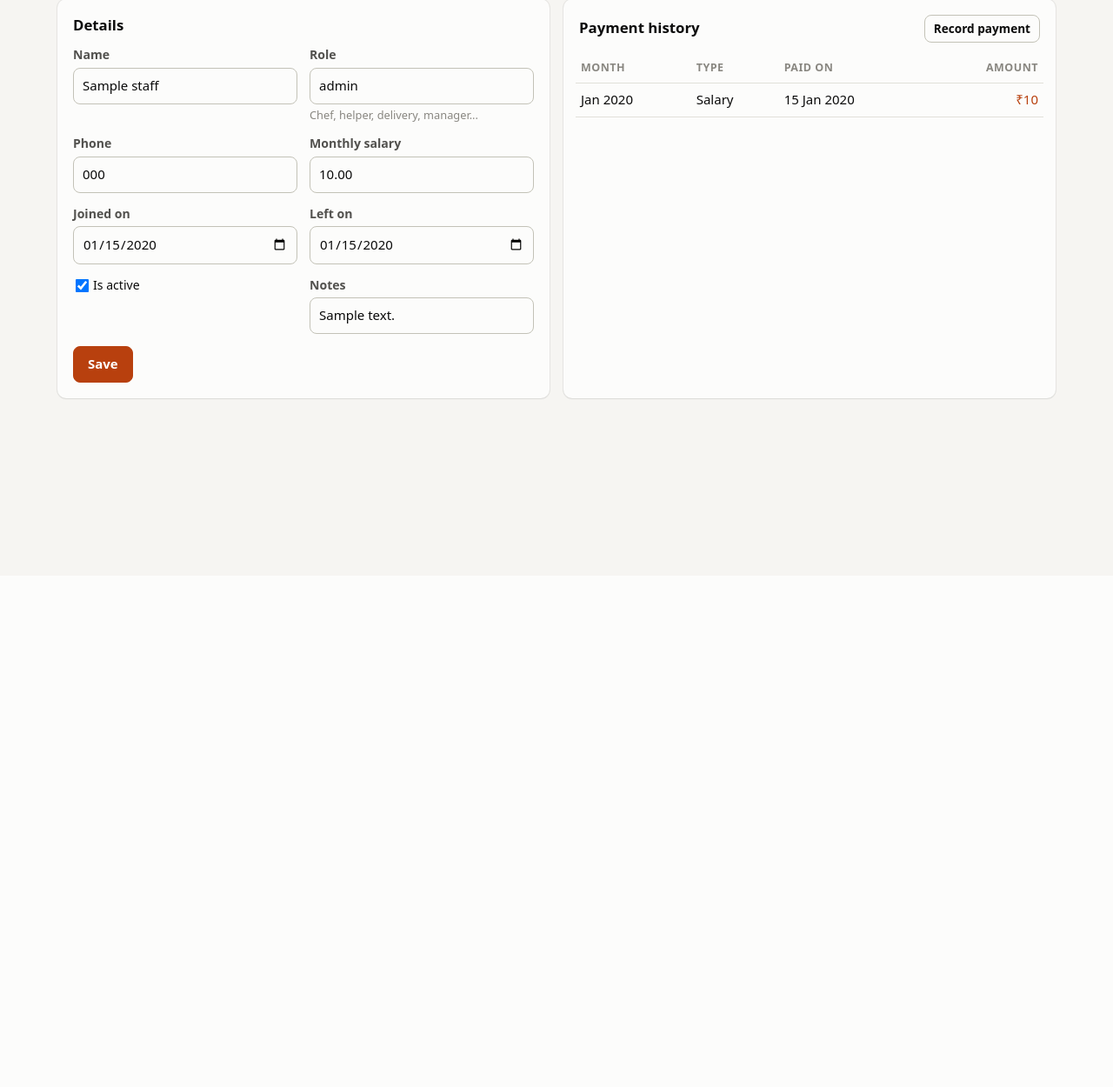
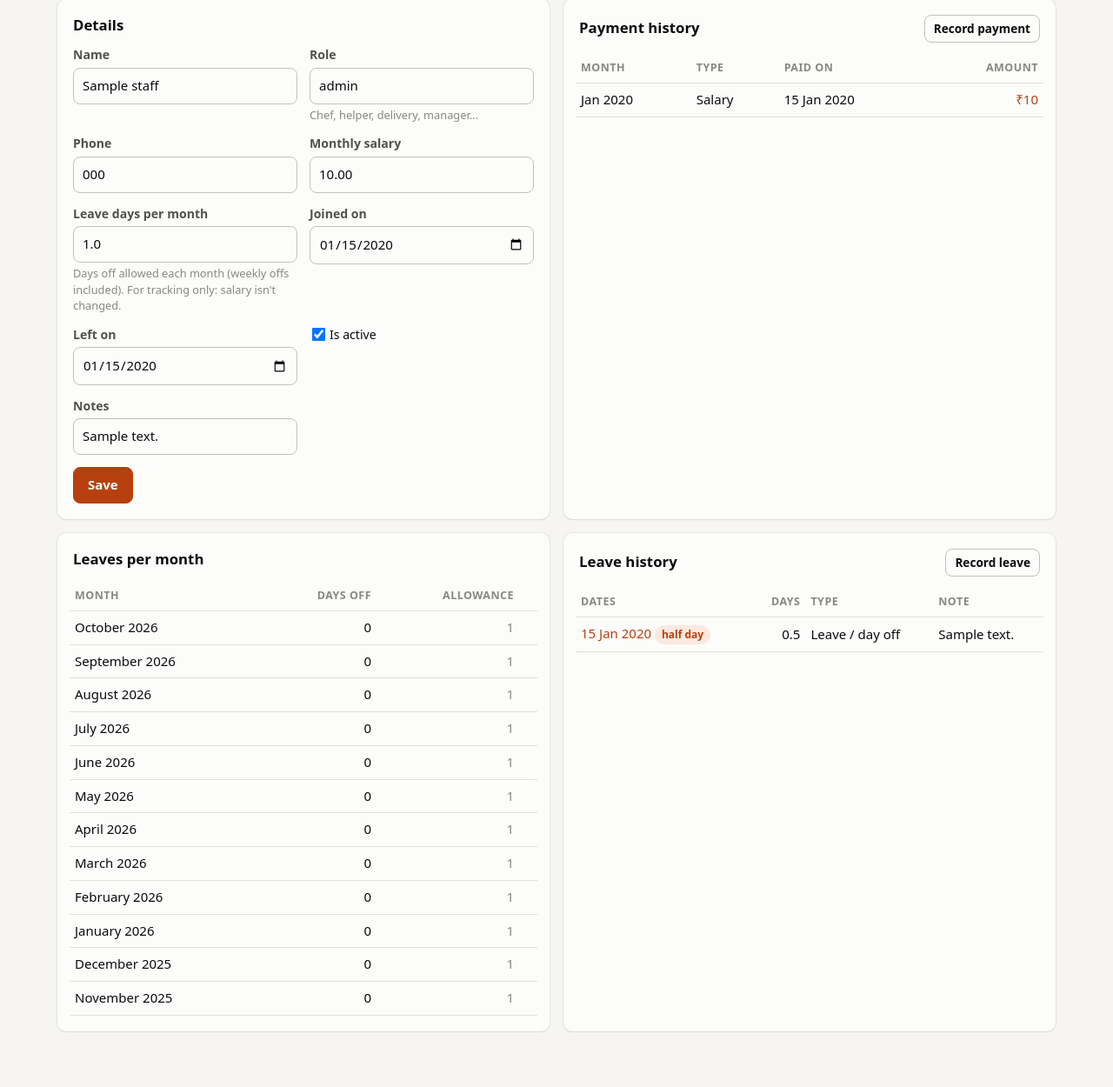
Before and after one commit to ShadowSahil/Eatalley_management, a Django app: page /staff/1/edit/ in a window 1280 px wide. Shown: the part 138-1388 px from the top of the page at 87% size. Before the commit the page ends 597 px from the top, so only its background shows below. Run offline with Django 5.2, Linux system fonts and the light colour scheme; a user stored in the database is signed in; tables that the repository leaves empty hold one stand-in row (values such as "Sample post").

Commit message:
Track staff leaves against a monthly allowance
- Record leave for a day, a half day or a date range, with a type (leave
  / day off, sick, other) and a note. Overlapping leaves for the same
  person and half days spanning several days are refused.
- Each staff member has "Leave days per month" (default 4, weekly offs
  included). The Staff page shows leaves taken vs allowance per person
  for the month, flags anyone over it, and lists the month's leaves.
- Each person's page shows leaves per month for the last year and their
  leave history.
- Tracking only: salary, balances and the P&L are unchanged.

Co-Authored-By: Claude Opus 5.5 <noreply@anthropic.com>

```diff
--- a/payroll/forms.py
+++ b/payroll/forms.py
@@ -2,13 +2,13 @@ from django import forms
 
 from core.models import Payer
 
-from .models import SalaryPayment, Staff
+from .models import Leave, SalaryPayment, Staff
 
 
 class StaffForm(forms.ModelForm):
     class Meta:
         model = Staff
-        fields = ["name", "role", "phone", "monthly_salary", "joined_on", "left_on", "is_active", "notes"]
+        fields = ["name", "role", "phone", "monthly_salary", "leave_allowance", "joined_on", "left_on", "is_active", "notes"]
         widgets = {
             "joined_on": forms.DateInput(attrs={"type": "date"}),
             "left_on": forms.DateInput(attrs={"type": "date"}),
@@ -36,3 +36,38 @@ class PaymentForm(forms.ModelForm):
         super().__init__(*args, **kwargs)
         if not self.instance.pk and not self.initial.get("paid_by"):
             self.initial["paid_by"] = Payer.default()
+
+
+class LeaveForm(forms.ModelForm):
+    class Meta:
+        model = Leave
+        fields = ["staff", "start", "end", "half_day", "kind", "note"]
+        widgets = {
+            "start": forms.DateInput(attrs={"type": "date"}),
+            "end": forms.DateInput(attrs={"type": "date"}),
+        }
+
+    def __init__(self, *args, **kwargs):
+        super().__init__(*args, **kwargs)
+        staff = Staff.objects.filter(is_active=True)
+        if self.instance.pk:
+            staff = staff | Staff.objects.filter(pk=self.instance.staff_id)
+        self.fields["staff"].queryset = staff
+        self.fields["end"].required = False
+
+    def clean(self):
+        data = super().clean()
+        staff, start, end = data.get("staff"), data.get("start"), data.get("end")
+        if not (staff and start):
+            return data
+        end = data["end"] = end or start
+        if end < start:
+            self.add_error("end", "'To' can't be before 'From'.")
+        elif data.get("half_day") and end != start:
+            self.add_error("half_day", "A half day is a single day: make 'To' the same as 'From'.")
+        else:
+            clash = Leave.objects.filter(staff=staff, start__lte=end, end__gte=start).exclude(pk=self.instance.pk).first()
+            if clash:
+                raise forms.ValidationError(f"{staff} already has leave recorded for {clash.start:%d %b}"
+                                            + (f"–{clash.end:%d %b}" if clash.end != clash.start else "") + ".")
+        return data
--- a/payroll/models.py
+++ b/payroll/models.py
@@ -1,3 +1,5 @@
+from decimal import Decimal
+
 from django.db import models
 
 from core.models import TrackedModel, paid_by_field
@@ -13,6 +15,10 @@ class Staff(models.Model):
     joined_on = models.DateField(null=True, blank=True)
     left_on = models.DateField(null=True, blank=True)
     is_active = models.BooleanField(default=True)
+    leave_allowance = models.DecimalField(
+        "Leave days per month", max_digits=4, decimal_places=1, default=4,
+        help_text="Days off allowed each month (weekly offs included). For tracking only: salary isn't changed.",
+    )
     notes = models.CharField(max_length=200, blank=True)
 
     class Meta:
@@ -55,3 +61,37 @@ class SalaryPayment(TrackedModel):
 
     def __str__(self):
         return f"{self.staff} {self.month:%b %Y} ₹{self.amount}"
+
+
+class Leave(TrackedModel):
+    """Days a staff member was off. Tracked against their monthly allowance; salary isn't changed."""
+
+    KINDS = [
+        ("leave", "Leave / day off"),
+        ("sick", "Sick"),
+        ("other", "Other"),
+    ]
+
+    staff = models.ForeignKey(Staff, on_delete=models.CASCADE, related_name="leaves")
+    start = models.DateField("From", default=today)
+    end = models.DateField("To", default=today, help_text="Same as From for a single day")
+    half_day = models.BooleanField(default=False, help_text="Only for a single day")
+    kind = models.CharField("Type", max_length=10, choices=KINDS, default="leave")
+    note = models.CharField(max_length=200, blank=True)
+
+    class Meta:
+        ordering = ["-start"]
+
+    def __str__(self):
+        return f"{self.staff} {self.start:%d %b}" + (f"–{self.end:%d %b}" if self.end != self.start else "")
+
+    @property
+    def days(self):
+        return Decimal("0.5") if self.half_day else Decimal((self.end - self.start).days + 1)
+
+    def days_between(self, start, end):
+        """Leave days falling between two dates (a leave can cross a month end)."""
+        lo, hi = max(self.start, start), min(self.end, end)
+        if lo > hi:
+            return Decimal(0)
+        return Decimal("0.5") if self.half_day else Decimal((hi - lo).days + 1)
--- a/payroll/services.py
+++ b/payroll/services.py
@@ -5,7 +5,7 @@ from django.db.models import Sum
 
 from core.periods import add_months, month_end, today
 
-from .models import SalaryPayment, Staff
+from .models import Leave, SalaryPayment, Staff
 
 ZERO = Decimal(0)
 
@@ -88,3 +88,11 @@ def allocate(months, start, end):
         if lo <= hi:
             total += m["per_day"] * ((hi - lo).days + 1)
     return total
+
+
+def leave_days(start, end):
+    """{staff_id: leave days between start and end}, counting only the part of each leave inside the range."""
+    days = defaultdict(lambda: ZERO)
+    for leave in Leave.objects.filter(start__lte=end, end__gte=start):
+        days[leave.staff_id] += leave.days_between(start, end)
+    return days
--- a/payroll/urls.py
+++ b/payroll/urls.py
@@ -12,4 +12,7 @@ urlpatterns = [
     path("pay/all/", views.pay_all, name="pay_all"),
     path("payments/<int:pk>/edit/", views.payment_form, name="payment_edit"),
     path("payments/<int:pk>/delete/", views.payment_delete, name="payment_delete"),
+    path("leave/", views.leave_form, name="leave"),
+    path("leave/<int:pk>/edit/", views.leave_form, name="leave_edit"),
+    path("leave/<int:pk>/delete/", views.leave_delete, name="leave_delete"),
 ]
--- a/payroll/views.py
+++ b/payroll/views.py
@@ -11,8 +11,9 @@ from core.models import Payer
 from core.periods import add_months, month_end, parse_date, today
 from core.templatetags.money import format_inr
 
-from .forms import PaymentForm, StaffForm
-from .models import SalaryPayment, Staff
+from .forms import LeaveForm, PaymentForm, StaffForm
+from .models import Leave, SalaryPayment, Staff
+from .services import leave_days
 
 ZERO = Decimal(0)
 
@@ -35,14 +36,17 @@ def index(request):
     for p in payments:
         paid[p.staff_id][p.kind] += p.amount
 
+    off = leave_days(month, m_end)
     rows = []
     for s in Staff.objects.all():
-        if not s.employed_during(month, m_end) and s.id not in paid:
+        if not s.employed_during(month, m_end) and s.id not in paid and s.id not in off:
             continue
         got = paid.get(s.id, {})
         total_paid = sum(got.values(), ZERO)
         rows.append({
             "staff": s,
+            "leave_days": off.get(s.id, ZERO),
+            "over_allowance": max(off.get(s.id, ZERO) - s.leave_allowance, ZERO),
             "salary_paid": got.get("salary", ZERO),
             "advance": got.get("advance", ZERO),
             "bonus": got.get("bonus", ZERO),
@@ -60,6 +64,7 @@ def index(request):
         "total_salary": sum((r["staff"].monthly_salary for r in rows if r["staff"].is_active), ZERO),
         "total_balance": sum((r["balance"] for r in rows), ZERO),
         "staff_form": StaffForm(prefix="staff"),
+        "leaves": Leave.objects.filter(start__lte=m_end, end__gte=month).select_related("staff").order_by("start"),
     })
 
 
@@ -80,7 +85,19 @@ def staff_edit(request, pk):
         messages.success(request, f"Saved {staff.name}.")
         return redirect("payroll:index")
     history = staff.payments.order_by("-month", "-paid_on")[:24]
-    return render(request, "payroll/staff_edit.html", {"form": form, "staff": staff, "history": history})
+    # Leave days per month for the last 12 months, against the allowance.
+    this_month = today().replace(day=1)
+    leave_months = []
+    for i in range(12):
+        m = add_months(this_month, -i)
+        if staff.joined_on and month_end(m) < staff.joined_on:
+            break
+        days = leave_days(m, month_end(m)).get(staff.id, ZERO)
+        leave_months.append({"month": m, "days": days, "over": max(days - staff.leave_allowance, ZERO)})
+    return render(request, "payroll/staff_edit.html", {
+        "form": form, "staff": staff, "history": history,
+        "leaves": staff.leaves.all()[:30], "leave_months": leave_months,
+    })
 
 
 def payment_form(request, pk=None):
@@ -142,3 +159,37 @@ def pay_all(request):
     else:
         messages.info(request, "Everyone is already paid for this month.")
     return redirect(_url(month))
+
+
+def leave_form(request, pk=None):
+    leave = get_object_or_404(Leave, pk=pk) if pk else None
+    initial = {}
+    if not leave:
+        day = parse_date(request.GET.get("date"), today())
+        initial = {"start": day, "end": day}
+        if request.GET.get("staff", "").isdigit():
+            initial["staff"] = int(request.GET["staff"])
+    form = LeaveForm(request.POST or None, instance=leave, initial=initial)
+    if request.method == "POST" and form.is_valid():
+        lv = form.save(commit=False)
+        if not leave:
+            lv.created_by = request.user
+        lv.save()
+        days = f"{lv.days.normalize():f} day{'s' if lv.days != 1 else ''}"
+        messages.success(request, f"{'Saved' if leave else 'Recorded'} leave for {lv.staff}: {days} from {lv.start:%d %b}.")
+        return redirect(_url(lv.start.replace(day=1)))
+    month = (leave.start if leave else initial["start"]).replace(day=1)
+    return render(request, "core/form_page.html", {
+        "form": form,
+        "title": "Edit leave" if leave else "Record leave",
+        "back_url": _url(month),
+        "delete_url": reverse("payroll:leave_delete", args=[leave.pk]) if leave else None,
+    })
+
+
+@require_POST
+def leave_delete(request, pk):
+    lv = get_object_or_404(Leave, pk=pk)
+    lv.delete()
+    messages.success(request, f"Deleted leave for {lv.staff} ({lv.start:%d %b}).")
+    return redirect(_url(lv.start.replace(day=1)))
--- a/templates/payroll/staff_edit.html
+++ b/templates/payroll/staff_edit.html
@@ -15,4 +15,20 @@
     </table></div>
   </div>
 </div>
+<div class="grid grid-2">
+  <div class="card">
+    <h2>Leaves per month</h2>
+    <div class="table-wrap"><table>
+      <thead><tr><th>Month</th><th class="num">Days off</th><th class="num">Allowance</th><th></th></tr></thead>
+      <tbody>{% for m in leave_months %}<tr><td>{{ m.month|date:"F Y" }}</td><td class="num{% if m.over %} neg{% endif %}">{{ m.days|floatformat:"-1" }}</td><td class="num muted">{{ staff.leave_allowance|floatformat:"-1" }}</td><td>{% if m.over %}<span class="neg">{{ m.over|floatformat:"-1" }} over</span>{% endif %}</td></tr>{% endfor %}</tbody>
+    </table></div>
+  </div>
+  <div class="card">
+    <div class="card-head"><h2>Leave history</h2><a class="btn btn-sm" href="{% url 'payroll:leave' %}?staff={{ staff.pk }}">Record leave</a></div>
+    <div class="table-wrap"><table>
+      <thead><tr><th>Dates</th><th class="num">Days</th><th>Type</th><th class="hide-sm">Note</th></tr></thead>
+      <tbody>{% for lv in leaves %}<tr><td><a href="{% url 'payroll:leave_edit' lv.pk %}">{{ lv.start|date:"d M Y" }}{% if lv.end != lv.start %} – {{ lv.end|date:"d M" }}{% endif %}</a>{% if lv.half_day %} <span class="badge">half day</span>{% endif %}</td><td class="num">{{ lv.days|floatformat:"-1" }}</td><td>{{ lv.get_kind_display }}</td><td class="hide-sm">{{ lv.note|default:"" }}</td></tr>{% empty %}<tr><td colspan="4" class="empty">No leaves recorded.</td></tr>{% endfor %}</tbody>
+    </table></div>
+  </div>
+</div>
 {% endblock %}
```
Also changed, not shown: payroll/admin.py (+9 -2 lines), payroll/tests.py (+45 -1 lines), templates/payroll/index.html (+24 -2 lines), payroll/migrations/0003_staff_leaves.py (added).
